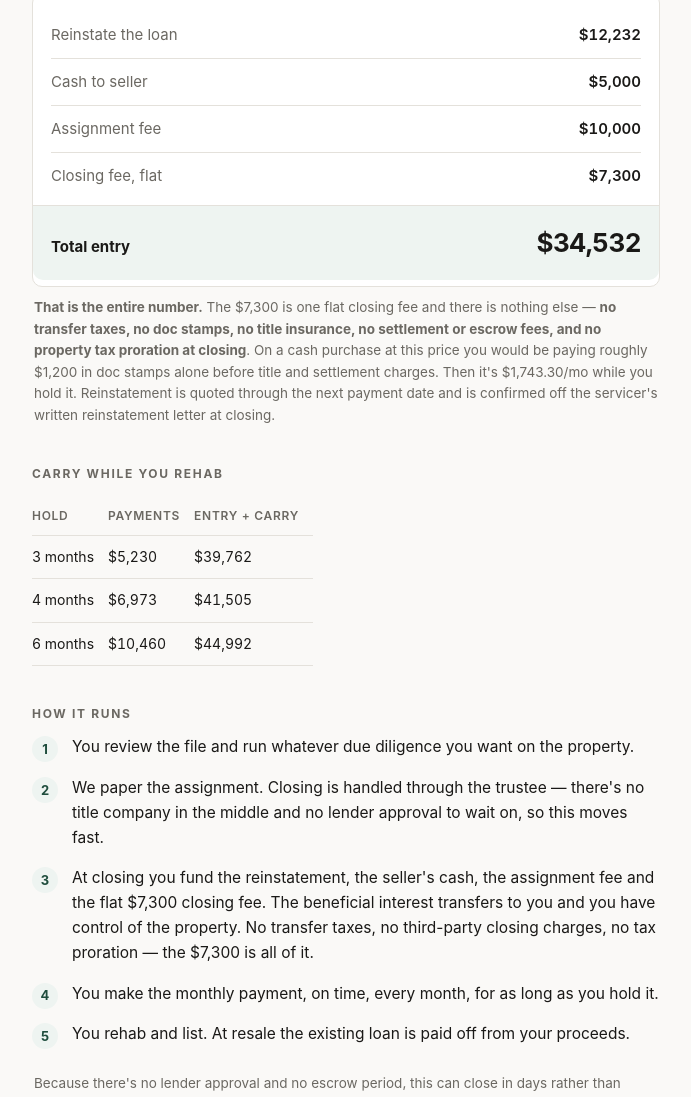
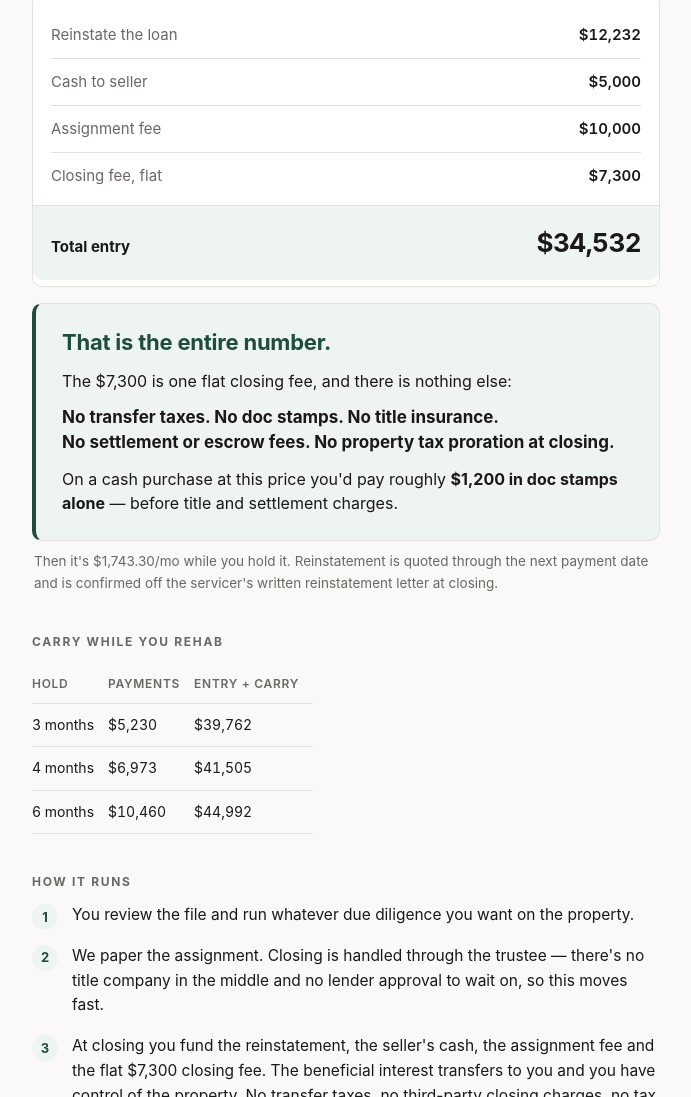
Before and after one commit to ellarayhome-home/listings, a plain HTML site: page 1682-glencove/index.html in a window 1280 px wide. Shown: the part 1425-2522 px from the top of the page, without its empty margins (294-985 px from the left). Drawn offline with Linux system fonts and the light colour scheme.

Commit message:
Highlight the flat closing fee callout

```diff
--- a/1682-glencove/index.html
+++ b/1682-glencove/index.html
@@ -82,6 +82,16 @@ cursor:pointer;line-height:1;padding:8px;font-family:inherit}
 #lb .nav{position:absolute;top:50%;transform:translateY(-50%);background:rgba(255,255,255,.12);border:none;
 color:#fff;font-size:26px;cursor:pointer;padding:14px 18px;border-radius:9px;line-height:1;font-family:inherit}
 #lb .prev{left:10px}#lb .next{right:10px}
+
+.callout{background:var(--accent-soft);border:1px solid var(--line);border-left:4px solid var(--accent);
+border-radius:var(--radius);padding:20px 22px;margin:16px 0 0}
+.callout .lead{font-size:20px;line-height:1.3;font-weight:700;color:var(--accent);
+margin:0 0 12px;letter-spacing:-.01em}
+.callout p{font-size:16px;line-height:1.55;color:var(--ink);margin:0 0 12px}
+.callout p:last-child{margin-bottom:0}
+.callout strong{font-weight:680}
+.nofees{display:block;font-size:17px;line-height:1.45;font-weight:680;margin:12px 0;color:var(--ink)}
+@media(min-width:480px){.callout{padding:24px 26px}.callout .lead{font-size:22px}}
 footer{margin-top:44px;padding-top:22px;border-top:1px solid var(--line);font-size:12.5px;color:var(--muted)}
 </style>
 </head>
@@ -130,12 +140,16 @@ lender where it is. I'll walk you through it on a call.</p>
   </dl>
   <div class="total"><dt>Total entry</dt><dd>$34,532</dd></div>
 </div>
-<p class="note"><strong>That is the entire number.</strong> The $7,300 is one flat closing fee and
-there is nothing else &mdash; <strong>no transfer taxes, no doc stamps, no title insurance, no
-settlement or escrow fees, and no property tax proration at closing</strong>. On a cash purchase at
-this price you would be paying roughly $1,200 in doc stamps alone before title and settlement
-charges. Then it's $1,743.30/mo while you hold it. Reinstatement is quoted through the next payment date and is
-confirmed off the servicer's written reinstatement letter at closing.</p>
+<div class="callout">
+  <p class="lead">That is the entire number.</p>
+  <p>The $7,300 is one flat closing fee, and there is nothing else:</p>
+  <span class="nofees">No transfer taxes. No doc stamps. No title insurance.<br>
+  No settlement or escrow fees. No property tax proration at closing.</span>
+  <p>On a cash purchase at this price you'd pay roughly <strong>$1,200 in doc stamps alone</strong>
+  &mdash; before title and settlement charges.</p>
+</div>
+<p class="note">Then it's $1,743.30/mo while you hold it. Reinstatement is quoted through the next
+payment date and is confirmed off the servicer's written reinstatement letter at closing.</p>
 
 <h2>Carry while you rehab</h2>
 <table>
```
